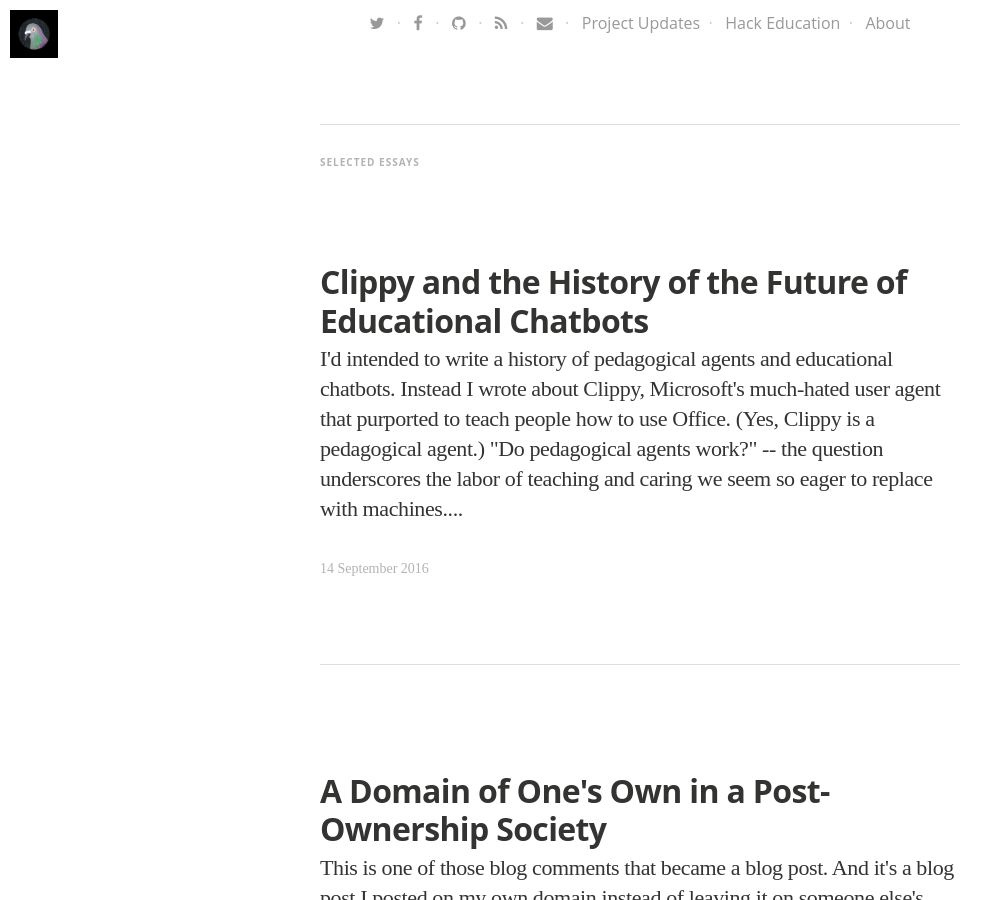
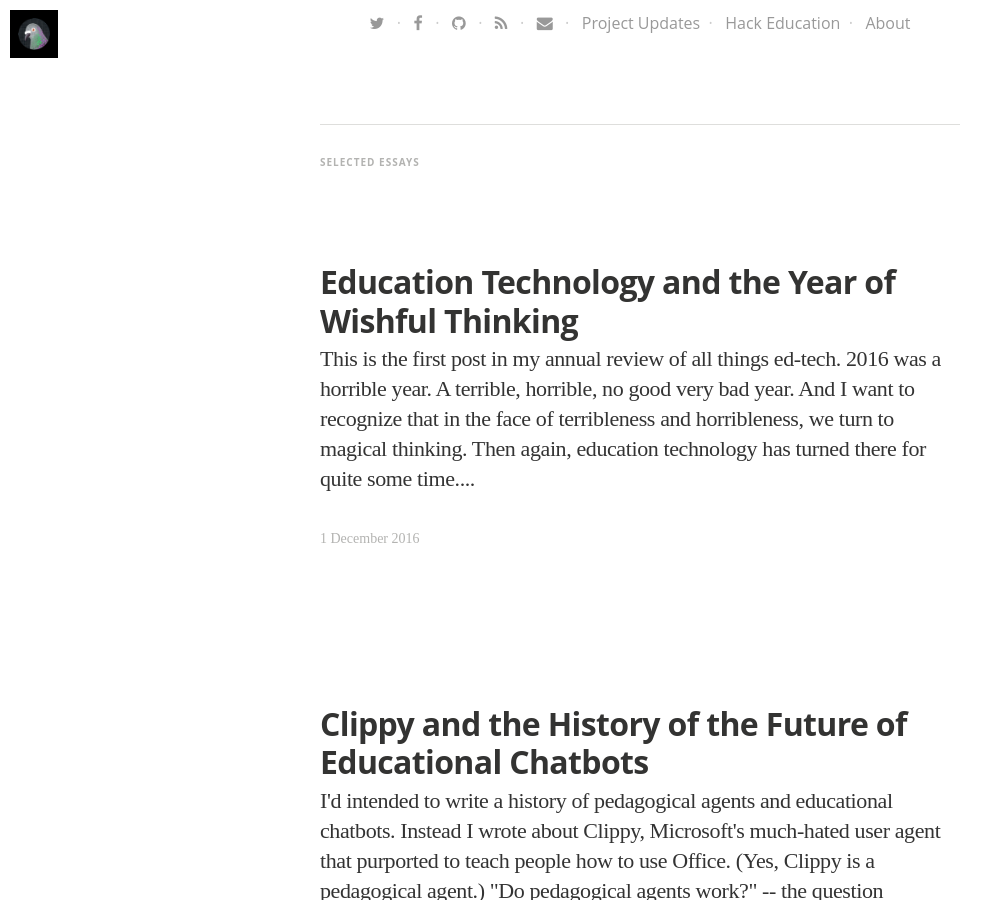
Before and after one commit to HackEducation/Writing, a Jekyll site: the page built from index.html, in a window 1280 px wide and 900 px high, scrolled down 677 px. Shown: the whole window, without its empty margins (0-1007 px from the left). Built offline with Jekyll 4.4.1, drawn with Linux system fonts in a browser that asks for light colours; nearby versions of some CDN libraries; some web fonts are replaced; some of the changed text lies outside the part shown.

Commit message:
update index

```diff
--- a/index.html
+++ b/index.html
@@ -5,6 +5,25 @@ layout: default
 
 
 <h5 class="index-headline featured"><span>Selected Essays</span></h5>
+
+    <div class="container featured">
+
+        <article class="post" itemscope itemtype="http://schema.org/BlogPosting" role="article">
+          <div class="article-item">
+            <header class="post-header">
+              <h2 class="post-title" itemprop="name"><a href="http://hackeducation.com/2016/12/01/top-ed-tech-trends-wishful-thinking" itemprop="url">Education Technology and the Year of Wishful Thinking</a></h2>
+            </header>
+            <section class="post-excerpt" itemprop="description">
+              <p>This is the first post in my annual review of all things ed-tech. 2016 was a horrible year. A terrible, horrible, no good very bad year. And I want to recognize that in the face of terribleness and horribleness, we turn to magical thinking. Then again, education technology has turned there for quite some time....</p>
+            </section>
+            <div class="post-meta">
+              <time datetime="1 December 2016">1 December 2016</time>
+  <!--            <span class="post-tags-set">on <span class="post-tag-">, <a href="/tag/"></a></span></span>-->
+            </div>
+          <div>
+        </article>
+
+    </div>
 
         <div class="container featured">
 
@@ -248,29 +267,6 @@ layout: default
         </article>
 
     </div>
-
-
-
-<h5 class="index-headline featured"><span></span></h5>
-    <div class="container featured">
-
-        <article class="post" itemscope itemtype="http://schema.org/BlogPosting" role="article">
-          <div class="article-item">
-            <header class="post-header">
-              <h2 class="post-title" itemprop="name"><a href="http://hackeducation.com/2015/12/02/trends-politics" itemprop="url">Top Ed-Tech Trends of 2015: The Politics of Education Technology</a></h2>
-            </header>
-            <section class="post-excerpt" itemprop="description">
-              <p>This is the first post in my annual review of all things ed-tech. This one underscores how interconnected many of the trends I explore are. That is, it's hard to write about the politics of ed-tech without examining the politics of education and the politics of technology. Context....</p>
-            </section>
-            <div class="post-meta">
-              <time datetime="2 December 2015">2 December 2015</time>
-  <!--            <span class="post-tags-set">on <span class="post-tag-">, <a href="/tag/"></a></span></span>-->
-            </div>
-          <div>
-        </article>
-
-    </div>
-
 
 
 <h5 class="index-headline featured"><span></span></h5>
```
